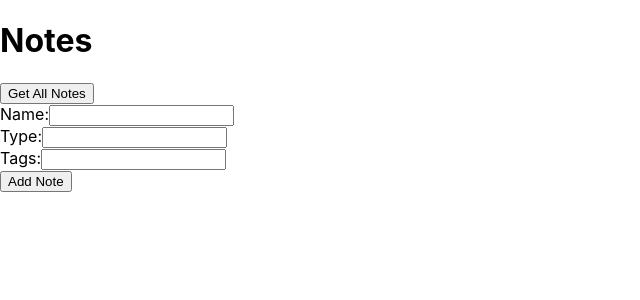
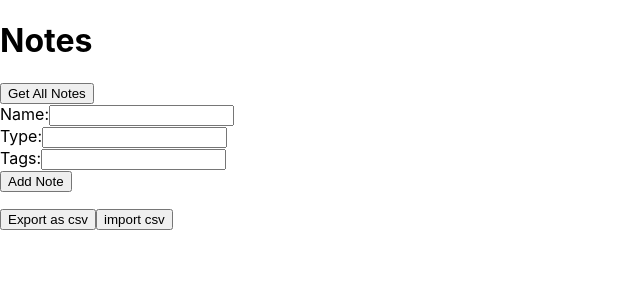
Before and after one commit to waitongsuen69/InfiniteLink, a React (Create React App) app in the folder frontend/: page / in a window 1280 px wide. Shown: the top 300 px of the page, without its empty margins (0-640 px from the left). Built offline with nearby package versions, Linux system fonts and the light colour scheme.

Commit message:
finish csv_handler.js in front end

```diff
--- a/frontend/src/App.js
+++ b/frontend/src/App.js
@@ -1,5 +1,6 @@
 import React, { useState } from 'react';
 import AddNote from './NoteFunc/note_add_new.js';
+import {ImportCSV, ExportCSV} from './NoteFunc/csv_handle.js';
 
 function App() {
   const [notes, setNotes] = useState([]);
@@ -34,6 +35,8 @@ function App() {
           <li key={note._id}>{note.FILE_NAME} - type: {note.TYPE} - last update time : {note.UPDATE_TIME}</li>
         ))}
       </ul>
+      <ExportCSV/>
+      <ImportCSV get_all_notes={get_all_notes}/>
     </div>
   );
 }
--- /dev/null
+++ b/frontend/src/NoteFunc/csv_handle.js
@@ -0,0 +1,56 @@
+// csv_handle.js
+import React, { useState } from 'react';
+
+export const ExportCSV = () => {
+
+  const handleExport = async () => {
+    try {
+      const response = await fetch('http://localhost:5000/save_notes/csv', {
+        method: 'GET',
+        headers: {
+          'Content-Type': 'application/json'
+        },
+        credentials: 'include' // if you need to include cookies
+      });
+      if (!response.ok) {
+        throw new Error('Network response was not ok');
+      }
+      const message = await response.json();
+      console.log(message);
+    } catch (error) {
+      console.error('Error adding note:', error);
+    }
+  };
+
+  return (
+    <button onClick={handleExport}>Export as csv</button>
+  );
+};
+
+export const ImportCSV = ({ get_all_notes }) => {
+
+    const handleImport = async () => {
+      try {
+        const response = await fetch('http://localhost:5000/import_notes/csv', {
+          method: 'POST',
+          headers: {
+            'Content-Type': 'application/json'
+          },
+          credentials: 'include' // if you need to include cookies
+        });
+        if (!response.ok) {
+          throw new Error('Network response was not ok');
+        }
+
+        const message = await response.json();
+        get_all_notes();
+        console.log(message);
+      } catch (error) {
+        console.error('Error adding note:', error);
+      }
+    };
+
+    return (
+      <button onClick={handleImport}>import csv</button>
+    );
+};
```
Also changed, not shown: 1 other file (tests, documents, lock files or other folders).
